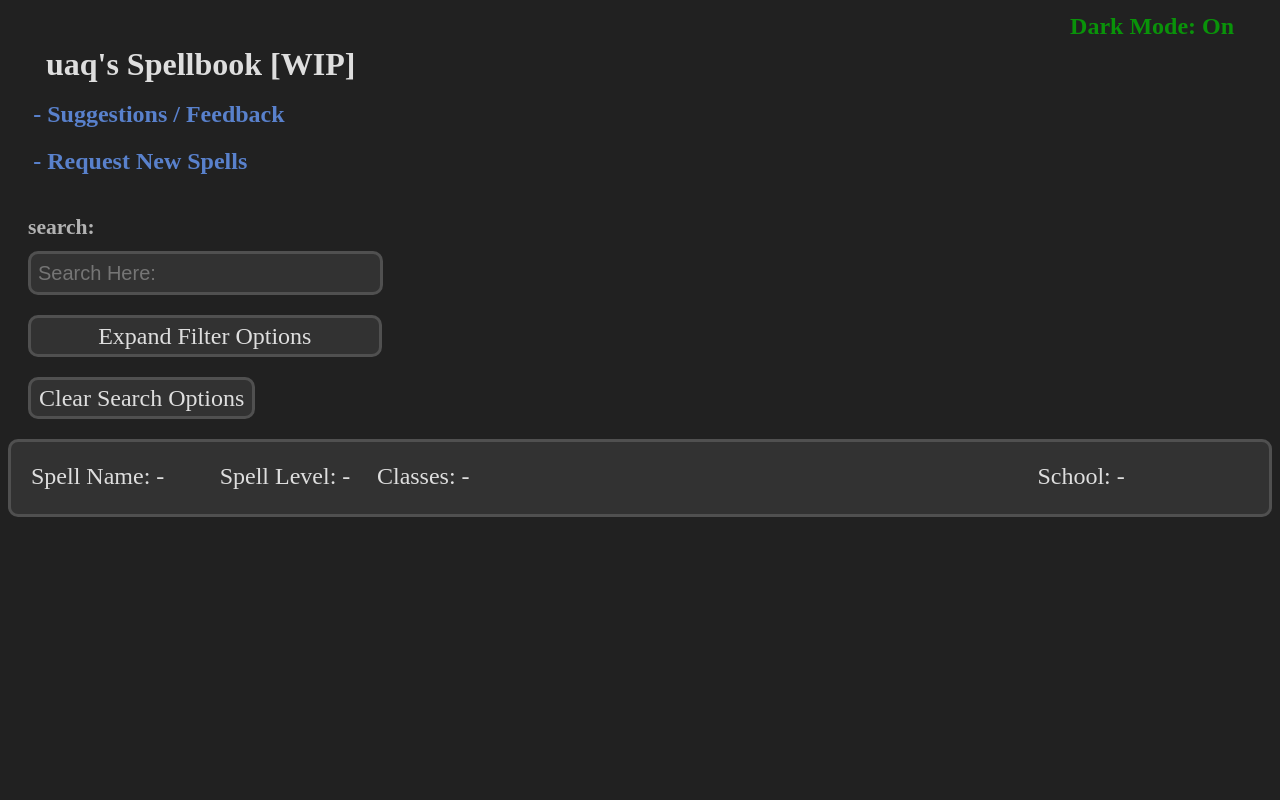
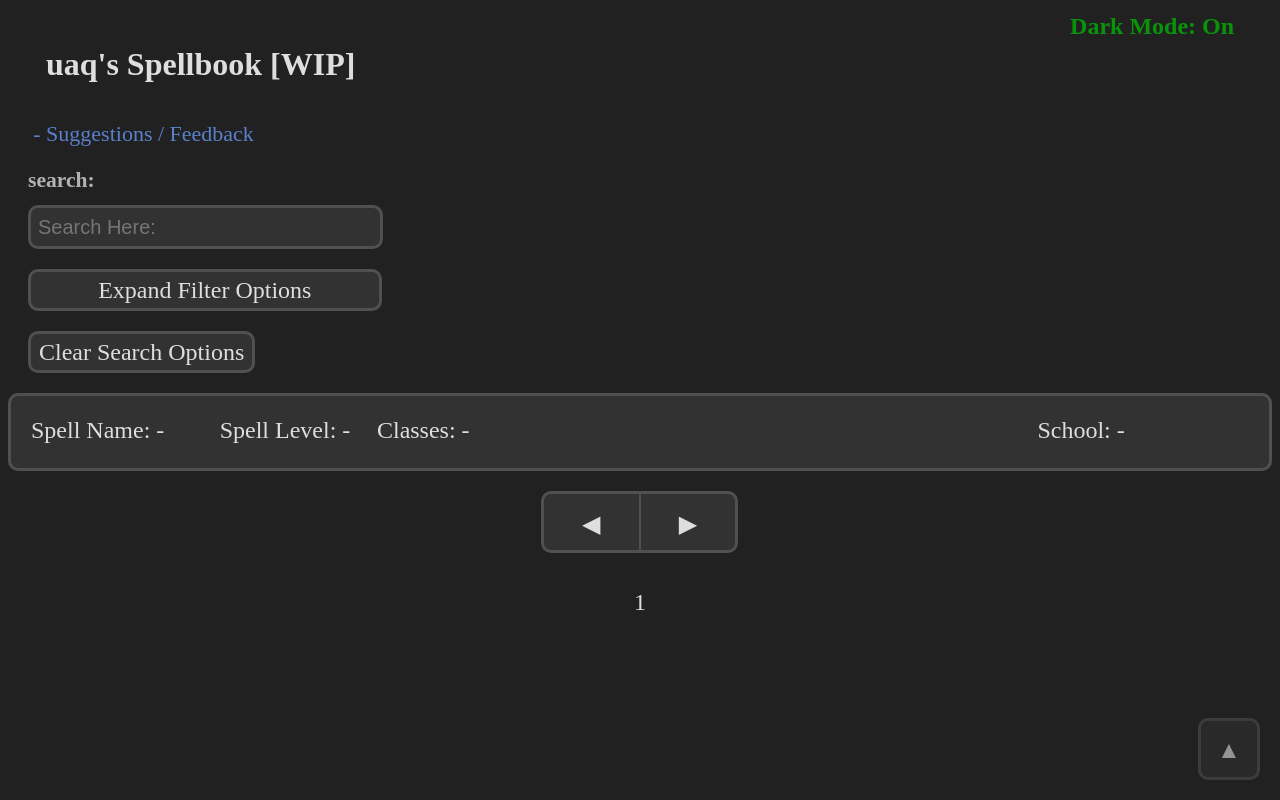
Before and after one commit to InevitableTrich/spellbook, a Django app: page / in a window 1280 px wide. Run offline with Django 3.2, Linux system fonts and the light colour scheme; data that the repository does not hold is empty.

Commit message:
pagination button to go to the top minor bug fixes, including the fact that it literally just broke added importer for phb 5e spells test lambda manager tests all broke lmao

```diff
--- a/requirements.txt
+++ b/requirements.txt
@@ -1,2 +1,3 @@
 Django==3.2.4
 pymongo~=3.11.4
+gql==3.0.0a6
--- a/static/css/styles.css
+++ b/static/css/styles.css
@@ -46,8 +46,8 @@ body {
 .menuOption {
   color: rgb(89, 129, 204);
   margin-left: 2%;
-  margin-bottom: 40px;
-  margin-top: -20px;
+  font-size: 22px;
+  text-decoration: none;
 }
 
 .spellContainer {
@@ -426,6 +426,81 @@ body {
   -webkit-user-select: none;
 }
 
+.pagem1{
+  margin-top: 20px;
+  margin-bottom: 20px;
+  margin-left: 42.15%;
+  width: 7.5%;
+  height: 56px;
+  background-color: rgb(50, 50, 50);
+  border: rgb(80,80,80) solid 3px;
+  border-top-left-radius: 10px;
+  border-bottom-left-radius: 10px;
+  border-right: rgb(80,80,80) solid 1.5px;
+  text-align: center;
+  cursor: pointer;
+  user-select: none;
+  -moz-user-select: none;
+  -webkit-user-select: none;
+}
+.pagep1{
+  margin-top: 20px;
+  width: 7.5%;
+  height: 56px;
+  background-color: rgb(50, 50, 50);
+  border: rgb(80,80,80) solid 3px;
+  border-top-right-radius: 10px;
+  border-bottom-right-radius: 10px;
+  border-left: rgb(80,80,80) solid 1.5px;
+  text-align: center;
+  cursor: pointer;
+  user-select: none;
+  -moz-user-select: none;
+  -webkit-user-select: none;
+}
+.pageTxt {
+  width: auto;
+  margin-top: 16px;
+  font-size: 150%;
+  white-space: nowrap;
+  color: rgb(222, 222, 222);
+}
+.middle {
+  margin-bottom: 20px;
+  text-align: center;
+}
+
+.stt {
+    text-align: center;
+    position: fixed;
+    bottom: 0;
+    right: 0;
+    margin: 20px;
+    width: 56px;
+    height: 56px;
+    background-color: rgba(50, 50, 50, .5);
+    border: rgba(80,80,80,.5) solid 3px;
+    border-radius: 10px;
+    cursor: pointer;
+    user-select: none;
+    -moz-user-select: none;
+    -webkit-user-select: none;
+}
+.stt:hover {
+    background-color: rgb(50, 50, 50);
+    border: rgb(80,80,80) solid 3px;
+    transition: background-color .5s;
+    transition: border .5s;
+}
+.stttxt {
+    width: auto;
+    margin-top: 16px;
+    font-size: 150%;
+    white-space: nowrap;
+    color: rgba(255,255,255,.5);
+}
+
+
 .lightScheme {
   background-color: rgb(255, 255, 255);
   border-color: rgb(211,211,211);
--- a/static/js/main.js
+++ b/static/js/main.js
@@ -1,5 +1,9 @@
 var darkMode = true
+var curPage = 1
+var maxPages = 0
+var spellCount = 0
 var filterState = {}
+var oldFilter = {}
 var currentFilter = JSON.stringify({"filter": {}})
 var searchQuery = ''
 var filterIDs = {
@@ -7,11 +11,11 @@ var filterIDs = {
     "bard": "Bard",
     "cleric": "Cleric",
     "druid": "Druid",
-    "fighter": "Fighter (Eldritch Knight)",
+    "fighter": "Wizard",
     "monk": "Monk",
     "paladin": "Paladin",
     "ranger": "Ranger",
-    "rogue": "Rogue (Arcane Trickster)",
+    "rogue": "Wizard",
     "sorcerer": "Sorcerer",
     "warlock": "Warlock",
     "wizard": "Wizard",
@@ -113,10 +117,33 @@ function cycleSort(id){
 
 }
 
+function pageChange(inc) {
+    curPage += inc
+    if (curPage < 1) curPage = maxPages
+    if (curPage > maxPages) curPage = 1
+    document.getElementById("pageTxt").innerHTML = curPage
+    sort = findSort()
+    makeFilterRequest(sort, varCycle[sort], currentFilter)
+    window.scrollTo(0, 0)
+}
+
+function resetPage() {
+    curPage = 1
+    document.getElementById("pageTxt").innerHTML = curPage
+    sort = findSort()
+    makeFilterRequest(sort, varCycle[sort], currentFilter)
+    window.scrollTo(0, 0)
+}
+
+function scrollToTop() {
+    window.scrollTo(0, 0)
+}
+
 function search(query){
-    searchQuery = query
+    if (query != "") searchQuery = "\"" + query + "\""
+    else searchQuery = ""
     sort = findSort()
-    makeFilterRequest(sort, varCycle[sort], currentFilter, query)
+    makeFilterRequest(sort, varCycle[sort], currentFilter)
 }
 
 function sortToggle(id, field){
@@ -149,8 +176,8 @@ function sortToggle(id, field){
 function findSort(){
     for([key] of Object.entries(varCycle)){
         if (varCycle[key] != 0) return key
-        return 'nameSort'
     }
+    return 'nameSort'
 }
 
 function clrESO(){
@@ -174,23 +201,27 @@ function clrESO(){
   searchBar = document.getElementById('search')
   searchBar.value = ""
   searchQuery = ''
+  resetPage()
   makeFilterRequest('nameSort', 0, currentFilter)
 }
 
 function makeFilterRequest(fieldid, direction, filter){
-    makeHTTPPostRequest('http://127.0.0.1:8000/filter?field='+fieldid+'&direction='+direction+'&searchquery='+searchQuery, handleSpellsResponse, filter);
+    makeHTTPPostRequest('http://127.0.0.1:8000/filter?pagenum='+curPage+'&field='+fieldid+'&direction='+direction+'&searchquery='+searchQuery, handleSpellsResponse, filter);
 }
 
 function darkModeToggle(){
   darkMode = darkMode ? false : true;
   document.getElementById("darkToggle").innerHTML =
   darkMode ? "Dark Mode: On" : "Dark Mode: Off"
-  if (darkMode) {
+  checkDarkMode()
+}
+function checkDarkMode(){
+    if (darkMode) {
     applyDarkMode()
-  }
-  else {
-    applyLightMode()
-  }
+    }
+    else {
+      applyLightMode()
+    }
 }
 function applyDarkMode() {
   divs = document.querySelectorAll("div")
@@ -287,6 +318,8 @@ function populateSpells(jsonResponse) {
     var data = JSON.parse(jsonResponse.srcElement.response)
     spells = document.getElementById("spellList")
     spells.innerHTML = ''
+    spellCount = data.spellscount
+    maxPages = Math.ceil(spellCount/50)
     data.spells.forEach(spell => {
         spells.innerHTML +=`<div>
     <div class="spellContainer" id="${spell.spellid}">
@@ -318,11 +351,12 @@ function populateSpells(jsonResponse) {
         <p class="spellDispDescExp">School: ${spell.school}</p>
         <p class="spellDispDescExp">Casting Time: ${spell.cast_time}</p>
         <p class="spellDispDescExp">Range: ${spell.range}</p>
-        <p class="spellDispDescExp">Components: ${spell.components} ${spell.material != "" ? '('+ spell.material + ')' : ''}</p>
-        <p class="spellDispDescExp">Duration: ${spell.duration}</p>
+        <p class="spellDispDescExp">Components: ${typeof(spell.components) == "string" ? spell.components : spell.components.join(", ")} ${spell.material != "" ? '('+ spell.material + ')' : ''}</p>
+        <p class="spellDispDescExp">Duration: ${spell.concentration == true ? "Concentration, " : ""} ${spell.duration}</p>
+        <p class="spellDispDescExp">${spell.ritual == true ? "Ritual: Yes" : ""}</p>
         <p class="spellDispDescExp">Classes: ${spell.classes.join(", ")}</p>
         <p class="spellDispDescExp">${typeof(spell.desc) == "string" ? "&emsp;&emsp;" + spell.desc : "&emsp;&emsp;" + spell.desc.join("<BR/> &emsp;&emsp;")}</p>
-        <p class="spellDispDescExp">At Higher Levels: ${typeof(spell.higher_level) == "string" ? spell.higher_level : spell.higher_level.join("<BR/> &emsp;&emsp;")}</p>
+        <p class="spellDispDescExp">${spell.higher_level != "" ? typeof(spell.higher_level) == "string" ? "At Higher Levels: " + spell.higher_level : "At Higher Levels: " + spell.higher_level.join("<BR/> &emsp;&emsp;") : ""}</p>
       </div>
       <div class="rowContainer" style="margin-top: -28px;">
         <div class="expLeft">
@@ -336,6 +370,7 @@ function populateSpells(jsonResponse) {
     </div>
   </div>`
     })
+    checkDarkMode()
 }
 
 function makeHTTPPostRequest(url, callback, data) {
--- a/web/apps/home/viewclasses/baseviews.py
+++ b/web/apps/home/viewclasses/baseviews.py
@@ -16,10 +16,14 @@ class FilterSpellsView(View):
     def post(self, request, *args, **kwargs):
         filterdata = json.loads(request.body).get("filter")
 
+        page = int(request.GET.get('pagenum'))
         field = request.GET.get('field')
         direction = request.GET.get('direction')
         searchquery = request.GET.get('searchquery')
         spellskwargs = {}
+
+        spellnumsstart = (page-1)*50
+        spellnumsend = (page*50)
 
         if field:
             sortfield = field[0:-4]
@@ -34,12 +38,15 @@ class FilterSpellsView(View):
             sortdir = pymongo.DESCENDING
             spellskwargs['sortby'] = sortdir
         if searchquery == '':
+            spells, spellscount = spellmgr.filter_spells(filterdata, spellnumsstart, spellnumsend, **spellskwargs)
             return HttpResponse(json.dumps({
-                "spells": spellmgr.filter_spells(filterdata, **spellskwargs)
+                "spells": spells, "spellscount": spellscount
             }), content_type='application/json')
 
+        spells, spellscount = spellmgr.search_filter_spells(filterdata, searchquery, spellnumsstart, spellnumsend, **spellskwargs)
+
         return HttpResponse(json.dumps({
-            "spells": spellmgr.search_filter_spells(filterdata, searchquery, **spellskwargs)
+                "spells": spells, "spellscount": spellscount
         }), content_type='application/json')
 
 
--- a/web/templates/index.html
+++ b/web/templates/index.html
@@ -14,7 +14,7 @@
 
 </head>
 
-<body onload="makeFilterRequest('http://127.0.0.1:8000/filter?field=nameSort&direction=0&searchquery=', handleSpellsResponse, JSON.stringify({'filter': {}}))">
+<body onload="makeFilterRequest('nameSort', handleSpellsResponse, JSON.stringify({'filter': {}}))">
 
   <div class="head">
     <h1 class="title">
@@ -25,12 +25,14 @@
     </div>
   </div>
 
-  <h2 class="menuOption">
+  <a class="menuOption" href="https://forms.gle/xXn7vXJ6szEZ2Rsg8" target="_blank" rel="noopener noreferrer">
     - Suggestions / Feedback
-  </h2>
-  <h2 class="menuOption">
-    - Request New Spells
-  </h2>
+  </a>
+  <div class="blank">
+    <h2 class="menuOption">
+      - Request New Spells
+    </h2>
+  </div>
 
   <h3 class="srchTxt">search:</h3>
   <input id="search" class="searchBar" type="text" placeholder="Search Here:" value="" onchange="search(value)">
@@ -58,9 +60,6 @@
             <div class="rowContainer">
               <div class="cibl"></div>
               <div class="searchRowCon">
-                <div class="classItem" id="artificer" onclick="sortToggle(id, 'classes')">
-                  <p class="ciTxt" id="_artificer">Artificer,</p>
-                </div>
                 <div class="classItem" id="bard" onclick="sortToggle(id, 'classes')">
                   <p class="ciTxt" id="_bard">Bard,</p>
                 </div>
@@ -276,6 +275,23 @@
   <div id="spellList"></div>
 
 
+  <div class="rowContainer">
+    <div class="pagem1" onclick="pageChange(-1)">
+      <p class="pageTxt">◀</p>
+    </div>
+    <div class="pagep1" onclick="pageChange(1)">
+      <p class="pageTxt">▶</p>
+    </div>
+  </div>
+
+  <div class="middle">
+    <p class="pageTxt" id="pageTxt">1</p>
+  </div>
+
+<div class="stt" onclick="scrollToTop()">
+  <p class="stttxt">▲</p>
+</div>
+
 </body>
 
 </html>
```
Also changed, not shown: core/ilt/importers/phb_5e_importer.py (added, +46 -0 lines), core/ilt/managers/lambdamgr.py (added, +18 -0 lines), core/ilt/managers/spellmgr.py (+10 -6 lines), core/ilt/managers/tests/test_spellmgr.py (+39 -0 lines), core/ilt/importers/__init__.py (added).
